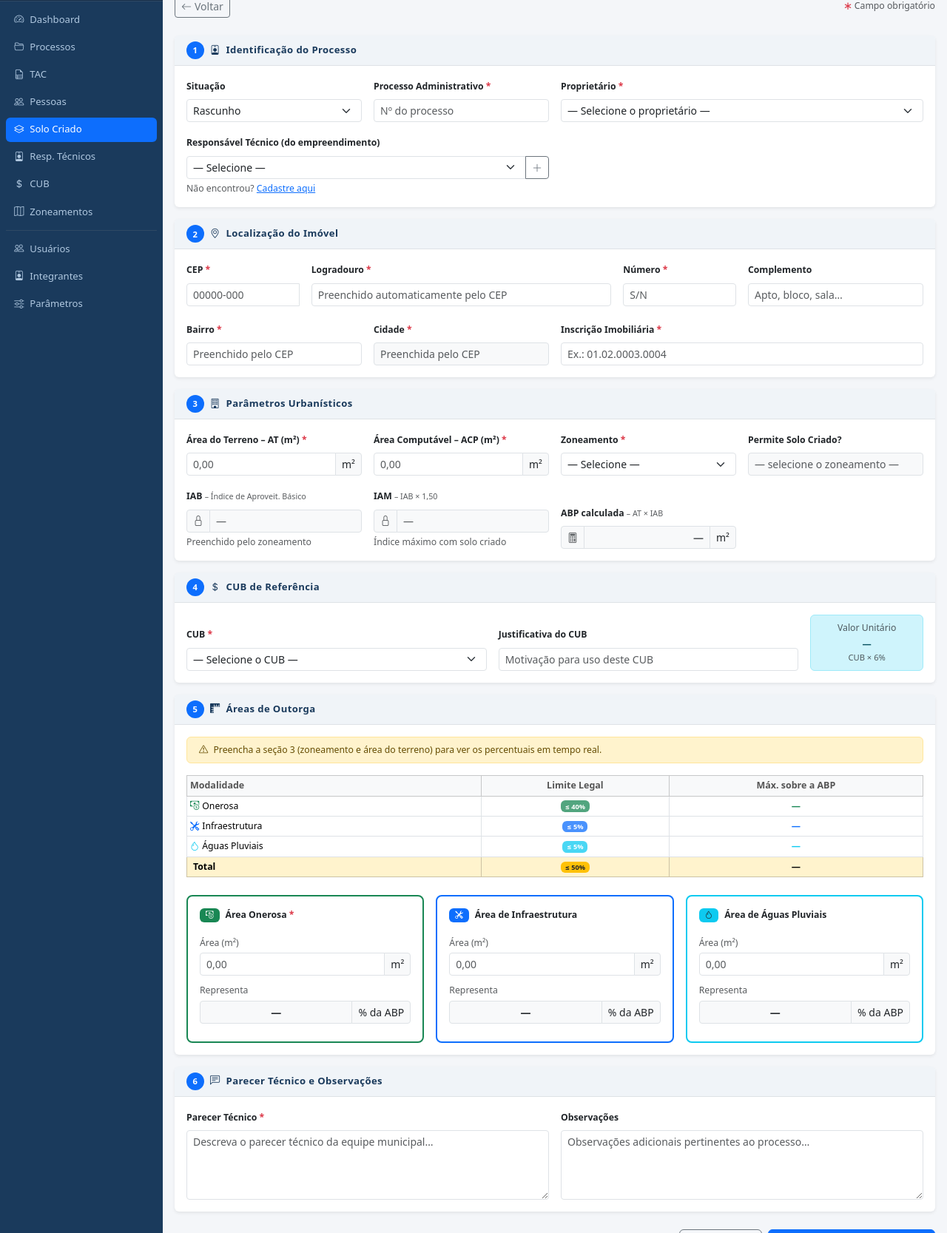
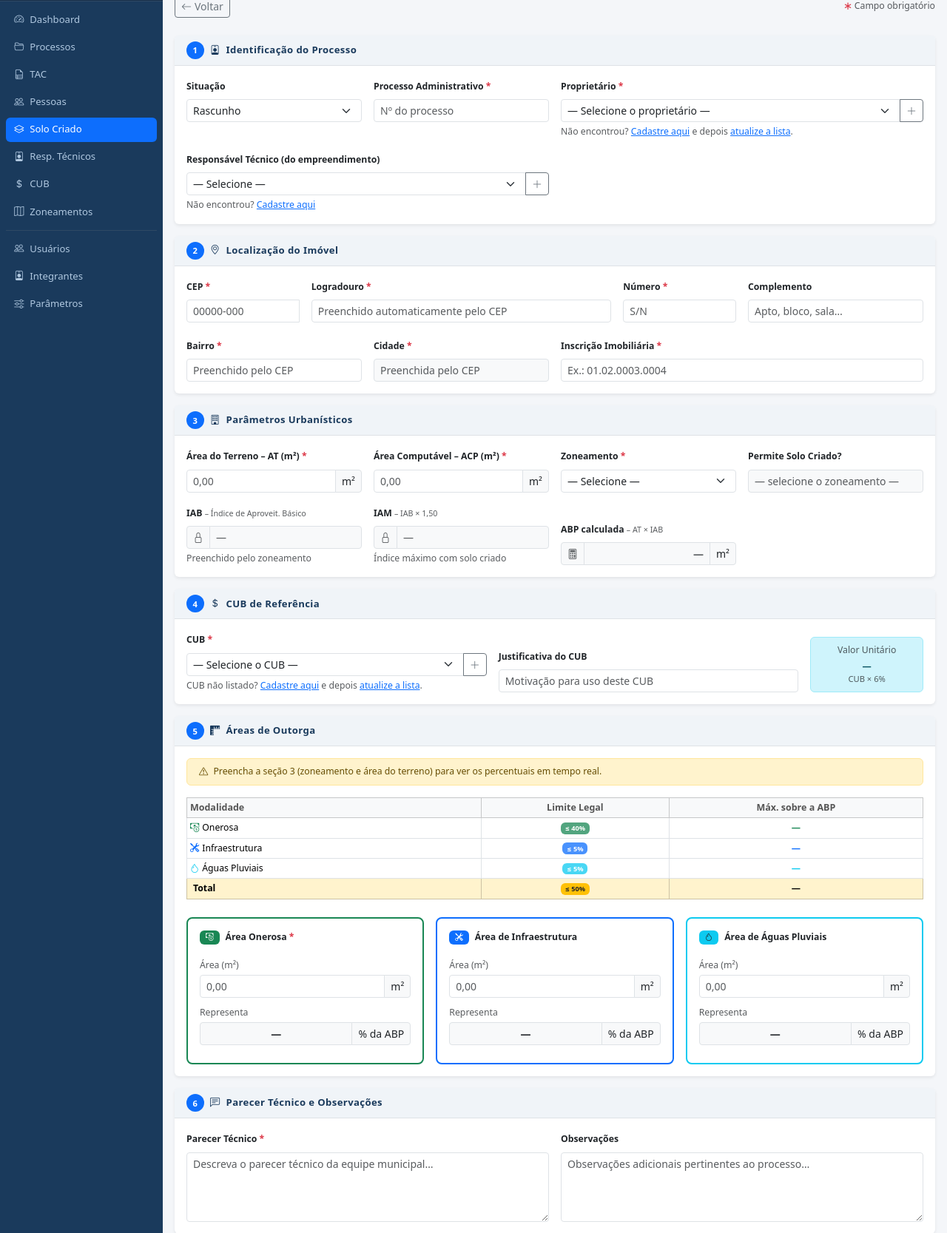
Before and after one commit to fabinhocoe/CMAIU, a Flask app: page /solo-criado/novo in a window 1280 px wide. Shown: the part 67-1734 px from the top of the page at 74% size. Run offline with Flask 3, Linux system fonts and the light colour scheme; a user stored in the database is signed in; data comes from the database, SQL or seed files in the repository; data that the repository does not hold is empty.

Commit message:
Solo Criado: botão + e link para cadastrar proprietário e CUB sem sair do formulário
- Proprietário: botão + abre /pessoas/nova em nova aba; link "atualize a lista"
  chama /api/pessoas/lista e repopula o select sem recarregar a página
- CUB: mesmo padrão com /cub/novo e /api/cubs/lista
- Adicionadas rotas api_pessoas_lista e api_cubs_lista

Co-Authored-By: Claude Sonnet 4.6 <noreply@anthropic.com>
Claude-Session: https://claude.ai/code/session_01VXWAfgFSAm4ZBKgqyac9J3

```diff
--- a/app.py
+++ b/app.py
@@ -1205,6 +1205,20 @@ def api_pessoas_buscar():
                          'cpf_cnpj': p.cpf_cnpj or '', 'endereco': p.endereco or '',
                          'telefone': p.telefone or '', 'email': p.email or '',
                          'tipo': p.tipo} for p in pessoas]}
+
+
+@app.route('/api/pessoas/lista')
+@login_required
+def api_pessoas_lista():
+    pessoas = Pessoa.query.order_by(Pessoa.nome).all()
+    return jsonify([{'id': p.id, 'nome': p.nome} for p in pessoas])
+
+
+@app.route('/api/cubs/lista')
+@login_required
+def api_cubs_lista():
+    cubs = CUB.query.order_by(CUB.ano.desc(), CUB.mes.desc()).all()
+    return jsonify([{'id': c.id, 'label': f'{c.mes_ano_str} – R$ {c.valor:,.2f}/m²'} for c in cubs])
 
 
 # ─── TAC – Vínculos de Pessoas ────────────────────────────────────────────────
--- a/templates/solo_criado/form.html
+++ b/templates/solo_criado/form.html
@@ -51,7 +51,8 @@
 
         <div class="col-md-6">
           <label class="form-label small fw-semibold">Proprietário <span class="text-danger">*</span></label>
-          <select name="pessoa_id" class="form-select form-select-sm" required>
+          <div class="input-group input-group-sm">
+            <select name="pessoa_id" id="selectProprietario" class="form-select form-select-sm" required>
               <option value="">— Selecione o proprietário —</option>
               {% for p in pessoas %}
               <option value="{{ p.id }}" {% if sc and sc.pessoa_id == p.id %}selected{% endif %}>
@@ -59,6 +60,16 @@
               </option>
               {% endfor %}
             </select>
+            <a href="{{ url_for('pessoas_nova') }}" target="_blank" id="btnNovaPessoa"
+               class="btn btn-outline-secondary btn-sm" title="Cadastrar novo proprietário">
+              <i class="bi bi-plus-lg"></i>
+            </a>
+          </div>
+          <div class="form-text">
+            Não encontrou? <a href="{{ url_for('pessoas_nova') }}" target="_blank"
+              onclick="avisoNovaPessoa()">Cadastre aqui</a> e depois
+            <a href="#" onclick="recarregarPessoas(); return false;">atualize a lista</a>.
+          </div>
         </div>
 
         <div class="col-md-6">
@@ -287,7 +298,8 @@
 
         <div class="col-md-5">
           <label class="form-label small fw-semibold">CUB <span class="text-danger">*</span></label>
-          <select name="cub_id" class="form-select form-select-sm" required>
+          <div class="input-group input-group-sm">
+            <select name="cub_id" id="selectCub" class="form-select form-select-sm" required>
               <option value="">— Selecione o CUB —</option>
               {% for c in cubs %}
               <option value="{{ c.id }}" {% if sc and sc.cub_id == c.id %}selected{% endif %}>
@@ -295,6 +307,16 @@
               </option>
               {% endfor %}
             </select>
+            <a href="{{ url_for('cub_novo') }}" target="_blank"
+               class="btn btn-outline-secondary btn-sm" title="Cadastrar novo CUB">
+              <i class="bi bi-plus-lg"></i>
+            </a>
+          </div>
+          <div class="form-text">
+            CUB não listado?
+            <a href="{{ url_for('cub_novo') }}" target="_blank">Cadastre aqui</a> e depois
+            <a href="#" onclick="recarregarCubs(); return false;">atualize a lista</a>.
+          </div>
         </div>
 
         <div class="col-md-5">
@@ -622,5 +644,41 @@ async function buscarCEP(cep) {
 }
 
 document.addEventListener('DOMContentLoaded', () => { atualizarPercs(); });
+
+// ── Recarregar Proprietários ──────────────────────────────────────────────────
+async function recarregarPessoas() {
+  const sel = document.getElementById('selectProprietario');
+  const val = sel.value;
+  try {
+    const r = await fetch('/api/pessoas/lista');
+    const lista = await r.json();
+    // mantém a opção vazia
+    sel.innerHTML = '<option value="">— Selecione o proprietário —</option>';
+    lista.forEach(p => {
+      const opt = new Option(p.nome, p.id);
+      if (String(p.id) === String(val)) opt.selected = true;
+      sel.appendChild(opt);
+    });
+    // seleciona o último cadastrado se nenhum estava selecionado
+    if (!val && lista.length > 0) sel.value = lista[lista.length - 1].id;
+  } catch(e) { alert('Erro ao atualizar lista de proprietários.'); }
+}
+
+// ── Recarregar CUBs ───────────────────────────────────────────────────────────
+async function recarregarCubs() {
+  const sel = document.getElementById('selectCub');
+  const val = sel.value;
+  try {
+    const r = await fetch('/api/cubs/lista');
+    const lista = await r.json();
+    sel.innerHTML = '<option value="">— Selecione o CUB —</option>';
+    lista.forEach(c => {
+      const opt = new Option(c.label, c.id);
+      if (String(c.id) === String(val)) opt.selected = true;
+      sel.appendChild(opt);
+    });
+    if (!val && lista.length > 0) sel.value = lista[0].id;
+  } catch(e) { alert('Erro ao atualizar lista de CUBs.'); }
+}
 </script>
 {% endblock %}
```
Lines whose indentation alone changed are shown as unchanged.
